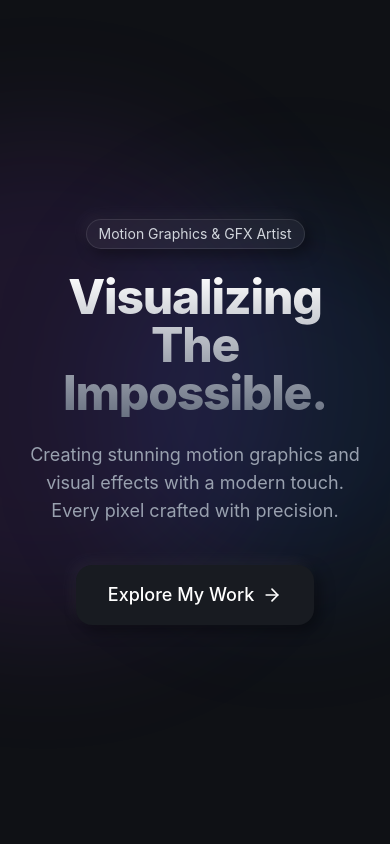
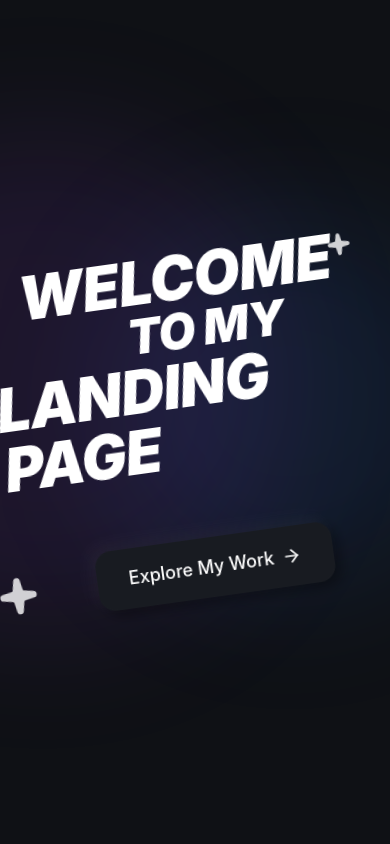
Before and after one commit to namakuhans/landpage, a React app: page / in a window 390 px wide. Shown: the top 844 px of the page. Built offline with nearby package versions, Linux system fonts and the light colour scheme; the HTML template or start-up script is replaced by a standard one.

Commit message:
feat: move welcome animation to hero section
- Moved the angled "WELCOME TO MY LANDING PAGE" animation from the temporary overlay directly into `HeroSection.jsx`.
- Removed `WelcomeOverlay.jsx` and its state in `App.jsx` as requested.
- Maintained the iPhone-like scroll scale and fade effects.

```diff
--- a/src/App.jsx
+++ b/src/App.jsx
@@ -1,16 +1,11 @@
-import { useState } from 'react';
 import HeroSection from './components/HeroSection';
 import GallerySection from './components/GallerySection';
 import EquipmentSection from './components/EquipmentSection';
 import Footer from './components/Footer';
-import WelcomeOverlay from './components/WelcomeOverlay';
 
 function App() {
-  const [showWelcome, setShowWelcome] = useState(true);
-
   return (
-    <div className={`min-h-screen bg-[#0f1115] overflow-hidden ${showWelcome ? 'h-screen fixed inset-0' : ''}`}>
-      <WelcomeOverlay onComplete={() => setShowWelcome(false)} />
+    <div className="min-h-screen bg-[#0f1115] overflow-hidden">
       <HeroSection />
       <GallerySection />
       <EquipmentSection />
--- a/src/components/HeroSection.jsx
+++ b/src/components/HeroSection.jsx
@@ -1,5 +1,6 @@
 import { useRef } from 'react';
 import { motion, useScroll, useTransform } from 'framer-motion';
+import { Sparkle } from 'lucide-react';
 
 function HeroSection() {
   const containerRef = useRef(null);
@@ -26,41 +27,75 @@ function HeroSection() {
 
       <motion.div
         style={{ opacity, scale, y }}
-        className="relative z-10 text-center px-6 max-w-5xl mx-auto"
+        className="relative z-10 flex flex-col items-center justify-center -rotate-[8deg]"
       >
+        {/* Sparkles */}
         <motion.div
-          initial={{ opacity: 0, y: 20 }}
-          animate={{ opacity: 1, y: 0 }}
-          transition={{ duration: 0.8, delay: 0.2 }}
+          initial={{ scale: 0, opacity: 0 }}
+          animate={{ scale: [0, 1.2, 1], opacity: [0, 1, 0.8] }}
+          transition={{ delay: 0.8, duration: 0.5 }}
+          className="absolute -top-4 -left-12 text-white"
         >
-          <span className="inline-block py-1 px-3 rounded-full border border-white/10 bg-white/5 backdrop-blur-md text-sm text-gray-300 mb-6 shadow-[var(--shadow-skeuo)]">
-            Motion Graphics & GFX Artist
-          </span>
+          <Sparkle fill="white" size={32} />
         </motion.div>
 
-        <motion.h1
-          initial={{ opacity: 0, y: 30 }}
-          animate={{ opacity: 1, y: 0 }}
-          transition={{ duration: 0.8, delay: 0.4 }}
-          className="text-5xl md:text-7xl lg:text-8xl font-extrabold tracking-tight text-transparent bg-clip-text bg-gradient-to-b from-white to-gray-500 mb-6"
+        <motion.div
+          initial={{ scale: 0, opacity: 0 }}
+          animate={{ scale: [0, 1.2, 1], opacity: [0, 1, 0.8] }}
+          transition={{ delay: 1.1, duration: 0.5 }}
+          className="absolute top-2 right-4 text-white"
         >
-          Visualizing<br />The Impossible.
-        </motion.h1>
+          <Sparkle fill="white" size={24} />
+        </motion.div>
 
-        <motion.p
-          initial={{ opacity: 0, y: 20 }}
-          animate={{ opacity: 1, y: 0 }}
-          transition={{ duration: 0.8, delay: 0.6 }}
-          className="text-lg md:text-xl text-gray-400 max-w-2xl mx-auto mb-10"
+        <motion.div
+          initial={{ scale: 0, opacity: 0 }}
+          animate={{ scale: [0, 1.2, 1], opacity: [0, 1, 0.8] }}
+          transition={{ delay: 1.0, duration: 0.5 }}
+          className="absolute bottom-2 -left-6 text-white"
         >
-          Creating stunning motion graphics and visual effects with a modern touch.
-          Every pixel crafted with precision.
-        </motion.p>
+          <Sparkle fill="white" size={40} />
+        </motion.div>
+
+        {/* Text elements with motion blur simulation */}
+        <div className="flex flex-col items-center font-black italic tracking-tighter text-white leading-[0.85] pointer-events-none">
+          <div className="flex gap-4">
+            <motion.span
+              initial={{ opacity: 0, filter: "blur(20px)", x: -100, scale: 1.5 }}
+              animate={{ opacity: 1, filter: "blur(0px)", x: 0, scale: 1 }}
+              transition={{ duration: 0.7, ease: [0.16, 1, 0.3, 1] }}
+              className="text-6xl md:text-8xl lg:text-9xl uppercase"
+            >
+              Welcome
+            </motion.span>
+          </div>
+          <div className="flex gap-4">
+            <motion.span
+              initial={{ opacity: 0, filter: "blur(20px)", x: -50, scale: 1.5 }}
+              animate={{ opacity: 1, filter: "blur(0px)", x: 0, scale: 1 }}
+              transition={{ duration: 0.7, delay: 0.1, ease: [0.16, 1, 0.3, 1] }}
+              className="text-5xl md:text-7xl lg:text-8xl uppercase ml-12"
+            >
+              To My
+            </motion.span>
+          </div>
+          <div className="flex gap-4">
+            <motion.span
+              initial={{ opacity: 0, filter: "blur(20px)", x: 100, scale: 1.5 }}
+              animate={{ opacity: 1, filter: "blur(0px)", x: 0, scale: 1 }}
+              transition={{ duration: 0.7, delay: 0.2, ease: [0.16, 1, 0.3, 1] }}
+              className="text-6xl md:text-8xl lg:text-9xl uppercase"
+            >
+              Landing Page
+            </motion.span>
+          </div>
+        </div>
 
         <motion.div
           initial={{ opacity: 0, y: 20 }}
           animate={{ opacity: 1, y: 0 }}
-          transition={{ duration: 0.8, delay: 0.8 }}
+          transition={{ duration: 0.8, delay: 1.5 }}
+          className="mt-16 pointer-events-auto"
         >
           <button className="relative overflow-hidden group px-8 py-4 rounded-2xl bg-[#181b21] text-white font-medium text-lg transition-all duration-300 shadow-[var(--shadow-skeuo)] hover:shadow-[var(--shadow-skeuo-inner)] active:scale-95">
             <span className="relative z-10 flex items-center gap-2">
--- a/src/components/WelcomeOverlay.jsx
+++ /dev/null
@@ -1,99 +0,0 @@
-import { useState, useEffect } from 'react';
-import { motion, AnimatePresence } from 'framer-motion';
-import { Sparkle } from 'lucide-react';
-
-function WelcomeOverlay({ onComplete }) {
-  const [isVisible, setIsVisible] = useState(true);
-
-  useEffect(() => {
-    // Hide overlay after animation finishes (approx 2.5s)
-    const timer = setTimeout(() => {
-      setIsVisible(false);
-      setTimeout(onComplete, 500); // Allow fade out animation to finish before notifying parent
-    }, 2500);
-
-    return () => clearTimeout(timer);
-  }, [onComplete]);
-
-  return (
-    <AnimatePresence>
-      {isVisible && (
-        <motion.div
-          initial={{ opacity: 1 }}
-          exit={{ opacity: 0 }}
-          transition={{ duration: 0.5, ease: "easeInOut" }}
-          className="fixed inset-0 z-50 flex items-center justify-center bg-black overflow-hidden"
-        >
-          {/* Main text container with rotation */}
-          <motion.div
-            className="relative flex flex-col items-center justify-center -rotate-[8deg]"
-          >
-            {/* Sparkles */}
-            <motion.div
-              initial={{ scale: 0, opacity: 0 }}
-              animate={{ scale: [0, 1.2, 1], opacity: [0, 1, 0.8] }}
-              transition={{ delay: 0.8, duration: 0.5 }}
-              className="absolute -top-4 -left-12 text-white"
-            >
-              <Sparkle fill="white" size={32} />
-            </motion.div>
-
-            <motion.div
-              initial={{ scale: 0, opacity: 0 }}
-              animate={{ scale: [0, 1.2, 1], opacity: [0, 1, 0.8] }}
-              transition={{ delay: 1.1, duration: 0.5 }}
-              className="absolute top-2 right-4 text-white"
-            >
-              <Sparkle fill="white" size={24} />
-            </motion.div>
-
-            <motion.div
-              initial={{ scale: 0, opacity: 0 }}
-              animate={{ scale: [0, 1.2, 1], opacity: [0, 1, 0.8] }}
-              transition={{ delay: 1.0, duration: 0.5 }}
-              className="absolute bottom-2 -left-6 text-white"
-            >
-              <Sparkle fill="white" size={40} />
-            </motion.div>
-
-            {/* Text elements with motion blur simulation */}
-            <div className="flex flex-col items-center font-black italic tracking-tighter text-white leading-[0.85]">
-              <div className="flex gap-4">
-                <motion.span
-                  initial={{ opacity: 0, filter: "blur(20px)", x: -100, scale: 1.5 }}
-                  animate={{ opacity: 1, filter: "blur(0px)", x: 0, scale: 1 }}
-                  transition={{ duration: 0.7, ease: [0.16, 1, 0.3, 1] }}
-                  className="text-6xl md:text-8xl lg:text-9xl uppercase"
-                >
-                  Welcome
-                </motion.span>
-              </div>
-              <div className="flex gap-4">
-                <motion.span
-                  initial={{ opacity: 0, filter: "blur(20px)", x: -50, scale: 1.5 }}
-                  animate={{ opacity: 1, filter: "blur(0px)", x: 0, scale: 1 }}
-                  transition={{ duration: 0.7, delay: 0.1, ease: [0.16, 1, 0.3, 1] }}
-                  className="text-5xl md:text-7xl lg:text-8xl uppercase ml-12"
-                >
-                  To My
-                </motion.span>
-              </div>
-              <div className="flex gap-4">
-                <motion.span
-                  initial={{ opacity: 0, filter: "blur(20px)", x: 100, scale: 1.5 }}
-                  animate={{ opacity: 1, filter: "blur(0px)", x: 0, scale: 1 }}
-                  transition={{ duration: 0.7, delay: 0.2, ease: [0.16, 1, 0.3, 1] }}
-                  className="text-6xl md:text-8xl lg:text-9xl uppercase"
-                >
-                  Landing Page
-                </motion.span>
-              </div>
-            </div>
-          </motion.div>
-        </motion.div>
-      )}
-    </AnimatePresence>
-  );
-}
-
-export default WelcomeOverlay;
```
